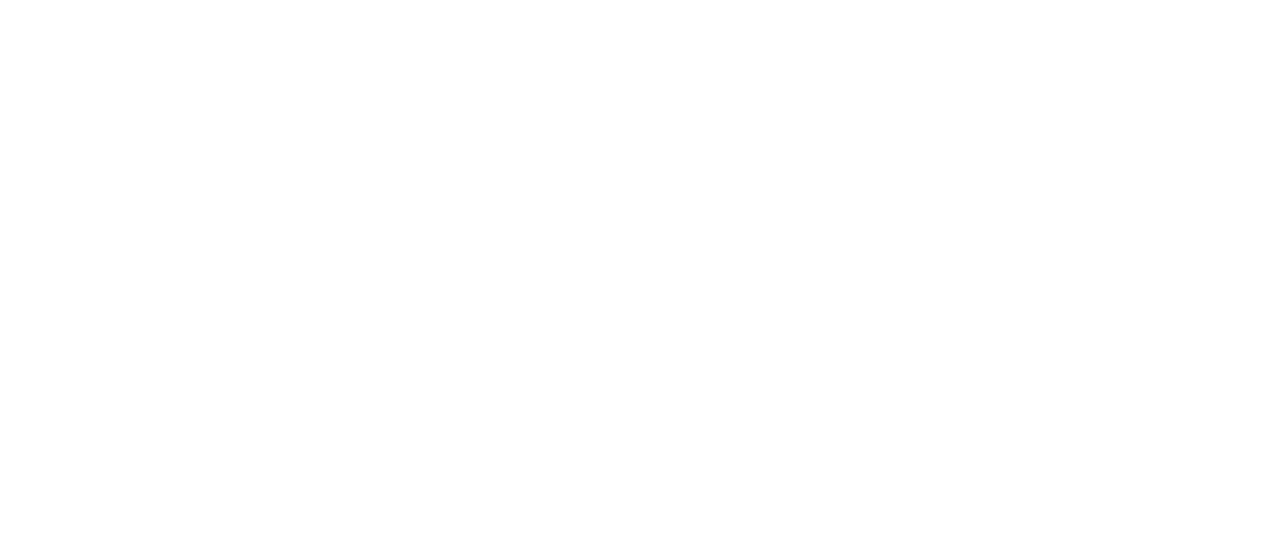
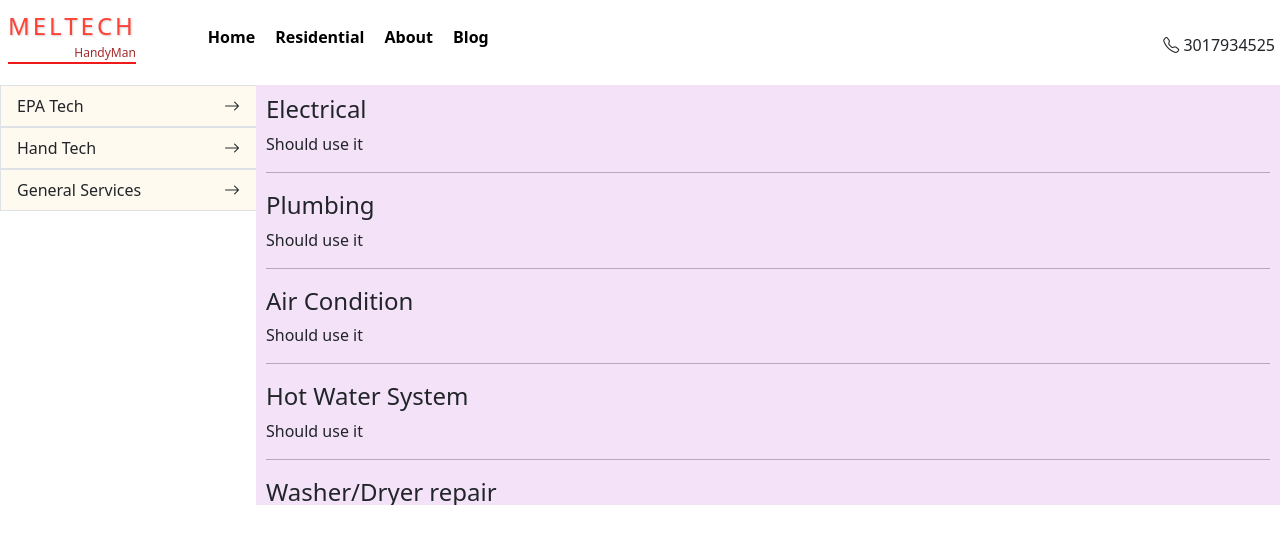
Before and after one commit to vamshikishore29/cleaning-service-demo, a React (Vite) app: page /#/resedential in a window 1280 px wide. Before the commit this address had no page. Shown: the top 544 px of the page. Built offline with nearby package versions, Linux system fonts and the light colour scheme.

Commit message:
changes in resedentail

```diff
--- a/src/App.jsx
+++ b/src/App.jsx
@@ -7,6 +7,7 @@ import About from "./About/About";
 import Services from "./Services/Services";
 import OurWork from "./OurWork/OurWork";
 import Blog from "./Blog/Blog";
+import Resedential from "./Resedential/Resedential";
 
 function App() {
   return (
@@ -14,6 +15,7 @@ function App() {
       <HashRouter>
         <Routes>
           <Route index element={<Home />} />
+          <Route path="/resedential" element={<Resedential />} />
           <Route path="/about-us" element={<About />} />
           <Route path="/services" element={<Services />} />
           <Route path="/our-work" element={<OurWork />} />
--- /dev/null
+++ b/src/Footer/Footer.jsx
@@ -0,0 +1,3 @@
+export default function Footer() {
+  return <div>Footer</div>;
+}
--- a/src/Header/Header.css
+++ b/src/Header/Header.css
@@ -29,11 +29,39 @@
 }
 
 .title-img {
-    width:100%
+  width: 100%;
 }
 
 .logo-title {
   font-size: large;
+}
+
+.title-con {
+  display: flex;
+  flex-direction: column;
+  cursor: pointer;
+}
+
+.logo-heading {
+  font-size: 24px;
+  font-weight: 500;
+  color: #FF4136;
+  text-align: center;
+  letter-spacing: 3px;
+  text-shadow: 1px 1px 2px rgba(0, 0, 0, 0.2);
+
+}
+
+.contact {
+  font-weight: 500;
+}
+
+.handyman-heading {
+  font-weight: 500;
+  font-size: 12px;
+  color: brown;
+  border-bottom: 2px solid #ef1919;
+  text-align: right;
 }
 
 .header-link-container {
@@ -72,9 +100,9 @@
   display: flex;
   flex-direction: column;
   height: 300px;
-    width: 80%;
+  width: 100%;
   background: white;
-    margin-left: 50px;
+  /* margin-left: 50px; */
   box-shadow: 1px 1px 10px rgba(0, 0, 0, 0.5);
   border: 1px solid grey;
 }
@@ -101,10 +129,9 @@
   display: flex;
   list-style-type: none;
   flex-wrap: wrap;
-
 }
 
-  .popover-list{
+.popover-list {
   margin: 10px;
   height: 60px;
 }
--- a/src/Header/Header.jsx
+++ b/src/Header/Header.jsx
@@ -1,10 +1,16 @@
-import { Link } from "react-router-dom";
+import { Link, useNavigate } from "react-router-dom";
 import "./Header.css";
 import { useState } from "react";
 import { resedential } from "../assets/resedential";
 
 export default function Header() {
   const [showPopup, setShowPopup] = useState(false);
+
+  const navigate = useNavigate();
+
+  const handleNavigation = () => {
+    navigate("/"); // Navigate to Home page
+  };
 
   function changeHover() {
     if (showPopup === true) {
@@ -37,13 +43,24 @@ export default function Header() {
         onMouseLeave={() => setShowPopup(false)}
       >
         <div className="logo-container">
-          <img
-            src="https://www.mrhandyman.com/us/en-us/_assets/images/brand-config-logos/mrh-opus-new-logo.svg"
-            alt="title"
-            className="title-img"
-          />
+          <div
+            className="title-con"
+            onClick={() => handleNavigation()}
+            onMouseEnter={() => setShowPopup(false)}
+          >
+            <span className="logo-heading">MELTECH</span>
+            <span className="handyman-heading">HandyMan</span>
+          </div>
           <ul className="header-link-container">
             <Link to="/" className="link">
+              <li
+                onMouseEnter={() => setShowPopup(false)}
+                className="header-link"
+              >
+                Home
+              </li>
+            </Link>
+            <Link to="/resedential" className="link">
               <li
                 onMouseEnter={() => setShowPopup(true)}
                 className="header-link"
@@ -52,21 +69,28 @@ export default function Header() {
               </li>
             </Link>
             <Link to="/about-us" className="link">
-              <li className="header-link">About</li>
+              <li
+                onMouseEnter={() => setShowPopup(false)}
+                className="header-link"
+              >
+                About
+              </li>
             </Link>
-            {/* <Link to="/services" className="link">
-          <li className="header-link">Services</li>
-        </Link> */}
-            {/* <Link to="/our-work" className="link">
-          <li className="header-link">Our Work</li>
-        </Link> */}
-
             <Link to="/blog" className="link">
-              <li className="header-link">Blog</li>
+              <li
+                onMouseEnter={() => setShowPopup(false)}
+                className="header-link"
+              >
+                Blog
+              </li>
             </Link>
           </ul>
         </div>
-        <button className="btn btn-info">Contact Us</button>
+        <div>
+          <i className="bi bi-telephone"> </i>
+          <span className="contact">3017934525</span>
+        </div>
+        {/* <button className="btn btn-info">Contact Us</button> */}
       </nav>
     );
   }
--- a/src/Home/Home.jsx
+++ b/src/Home/Home.jsx
@@ -1,95 +1,83 @@
 // import React from 'react'
-import { useState } from "react";
 import Header from "../Header/Header";
 import "./Home.css";
-import {
-  epaTechItems,
-  generalServices,
-  handTechItems,
-} from "../assets/list-details";
 
 export default function Home() {
-  const homePageMainHeadings = ["Resedential", "Home", "Office"];
-  const leftLayoutItems = ["EPA Tech", "Hand Tech", "General Services"];
-
-  const [listItems, setListItems] = useState(epaTechItems);
-
-  function changeListDetails(item) {
-    if (item == "EPA Tech") {
-      setListItems(epaTechItems);
-    } else if (item == "Hand Tech") {
-      setListItems(handTechItems);
-    } else {
-      setListItems(generalServices);
-    }
-  }
-
-  function renderHomePageLeftLayout() {
+  function renderMiddleSection() {
     return (
-      <div className="list-group-con">
-        <ul className="list-group">
-          {leftLayoutItems.map((item) => {
-            return (
-              <div className="list-group-items-con" key={item}>
-                <li className="list-group-item" key={item}>
-                  {item}
-                  <div className="right-icon-con">
-                    <i
-                      className="bi bi-arrow-right right-icon"
-                      onClick={() => changeListDetails(item)}
-                    ></i>
-                  </div>
-                </li>
-              </div>
-            );
-          })}
-        </ul>
-      </div>
+      <>
+        <div>
+          <img
+            src="https://cdn.pixabay.com/photo/2015/12/07/10/56/architect-1080589_1280.jpg"
+            className="home-img"
+          />
+        </div>
+        <div className="home-page-middle-sec">
+          <h1 className="middle-sec-heading">
+            Professional Home Repair and Handyman Services
+          </h1>
+          <p>
+            Maintaining your home or business shouldn&apos;t be a struggle.
+            MelTech Handyman® is your trusted partner, offering a reliable team
+            of experts to tackle any project.
+          </p>
+        </div>
+        <div className="home-page-middle-sec">
+          <h1 className="middle-sec-heading">
+            How MelTech Handyman Can Help You
+          </h1>
+          <p>
+            A functional home is a happy home. That&apos;s why we&apos;re
+            committed to providing our neighbors with top-notch handyman
+            services. And because we believe in empowering homeowners, we offer
+            a library of tips and guides to help you keep your home running
+            smoothly and looking its best!
+          </p>
+        </div>
+        <div className="faq-section">
+          <h1 className="faq-section-heading">FAQs About Handyman Services</h1>
+          <p>
+            Have questions about MalTech Handyman? Check out answers to some of
+            the most frequently asked questions below.
+          </p>
+          <h4>Should I hire a handyman service expert?</h4>
+          <p>Consider hiring a handyman service expert if:</p>
+          <ul>
+            <li>The job is beyond your skill or comfort level.</li>
+            <li>
+              You don&apos;t have the time or tools to tackle the project
+              yourself.
+            </li>
+            <li>
+              {" "}
+              You want a professional to ensure the job is done correctly and
+              safely.
+            </li>
+          </ul>
+          <h4>
+            Do you offer handyman services for residential home interiors?
+          </h4>
+          <p>
+            We absolutely do! We offer various interior handyman services,
+            including:
+          </p>
+          <ul>
+            <li className="faq-list">Repair</li>
+            <li className="faq-list">Remodel</li>
+            <li className="faq-list">Window & DoorService</li>
+            <li className="faq-list">Plumbing</li>
+            <li className="faq-list">Electrical</li>
+            <li className="faq-list">Painting</li>
+          </ul>
+        </div>
+      </>
     );
   }
-
-  function renderHomePageRightLayout() {
-    return (
-      <div className="list-details-con">
-        {listItems.map((item) => {
-          return (
-            <div key={item.name}>
-              <h4>{item.name}</h4>
-              <p>{item.description}</p>
-              <hr className="line" />
-            </div>
-          );
-        })}
-      </div>
-    );
-  }
-
-  // function renderHomePageNavHeadings() {
-  //   return (
-  //     <nav className="navbar home-page-nav-heading-con">
-  //       <ul className="home-page-nav-items">
-  //         {homePageMainHeadings.map((item) => {
-  //           return (
-  //             <li className="nav-list-items" key={item}>
-  //               {item}
-  //             </li>
-  //           );
-  //         })}
-  //       </ul>
-  //     </nav>
-  //   );
-  // }
 
   return (
     <div className="home-container">
       <Header />
-      <div className="home-page-layout">
-        {/* {renderHomePageNavHeadings()} */}
-        {/* <div className="home-page-left-layout">
-          {renderHomePageLeftLayout()}
-          {renderHomePageRightLayout()}
-        </div> */}
-      </div>
+      <div className="home-page-layout">{renderMiddleSection()}</div>
     </div>
   );
 }
--- /dev/null
+++ b/src/Resedential/Resedential.css
@@ -0,0 +1,68 @@
+.home-container {
+    height: 100vh;
+    width: 100%;
+  }
+
+  .middle-con {
+    display: flex;
+  }
+
+  .home-img {
+    width: 100%;
+    height: 400px;
+  }
+
+  .home-page-left-layout {
+    height: 80vh;
+    width: 97%;
+    margin: 10px;
+    border-radius: 5px;
+    display: flex;
+    height: 150px;
+  }
+
+  .list-group-con {
+    width: 20%;
+    border-radius: 0px;
+  }
+
+  .list-group {
+    border-radius: 0px;
+    background: floralwhite;
+  }
+
+  .list-group-item-con {
+    display: flex;
+    justify-content: space-between;
+  }
+
+  .list-group-item {
+    border-right: none;
+    background: floralwhite;
+    width: 100%;
+    display: flex;
+    justify-content: space-between;
+  }
+
+  .right-icon-con {
+    display: flex;
+  }
+
+  .right-icon {
+    cursor: pointer;
+    align-self: center;
+  }
+
+  .list-details-con {
+      height: 420px;
+      width: 80%;
+      background: #a725c721;
+      padding: 10px;
+      overflow-y: scroll;
+  }
+
+  .line {
+      height: 3px;
+      width: 100%;
+      color: black;
+  }
--- /dev/null
+++ b/src/Resedential/Resedential.jsx
@@ -0,0 +1,72 @@
+import Header from "../Header/Header";
+import { useState } from "react";
+import {
+  epaTechItems,
+  generalServices,
+  handTechItems,
+} from "../assets/list-details";
+import "./Resedential.css";
+
+export default function Resedential() {
+  const leftLayoutItems = ["EPA Tech", "Hand Tech", "General Services"];
+
+  const [listItems, setListItems] = useState(epaTechItems);
+
+  function changeListDetails(item) {
+    if (item == "EPA Tech") {
+      setListItems(epaTechItems);
+    } else if (item == "Hand Tech") {
+      setListItems(handTechItems);
+    } else {
+      setListItems(generalServices);
+    }
+  }
+  function renderHomePageLeftLayout() {
+    return (
+      <div className="list-group-con">
+        <ul className="list-group">
+          {leftLayoutItems.map((item) => {
+            return (
+              <div className="list-group-items-con" key={item}>
+                <li className="list-group-item" key={item}>
+                  {item}
+                  <div className="right-icon-con">
+                    <i
+                      className="bi bi-arrow-right right-icon"
+                      onClick={() => changeListDetails(item)}
+                    ></i>
+                  </div>
+                </li>
+              </div>
+            );
+          })}
+        </ul>
+      </div>
+    );
+  }
+
+  function renderHomePageRightLayout() {
+    return (
+      <div className="list-details-con">
+        {listItems.map((item) => {
+          return (
+            <div key={item.name}>
+              <h4>{item.name}</h4>
+              <p>{item.description}</p>
+              <hr className="line" />
+            </div>
+          );
+        })}
+      </div>
+    );
+  }
+  return (
+    <div>
+      <Header />
+      <div className="middle-con">
+        {renderHomePageLeftLayout()}
+        {renderHomePageRightLayout()}
+      </div>
+    </div>
+  );
+}
```
Also changed, not shown: src/Home/Home.css (+16 -91 lines). Lines whose indentation alone changed are shown as unchanged.
